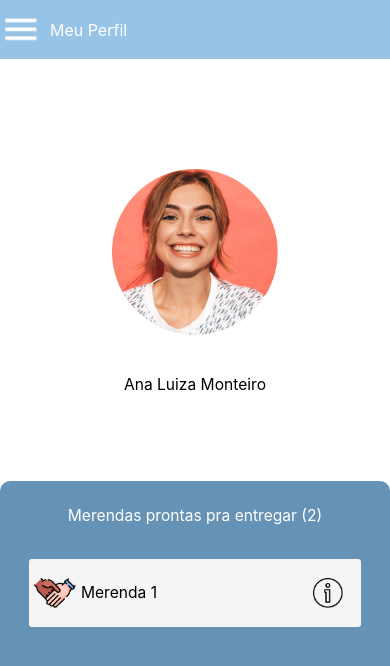
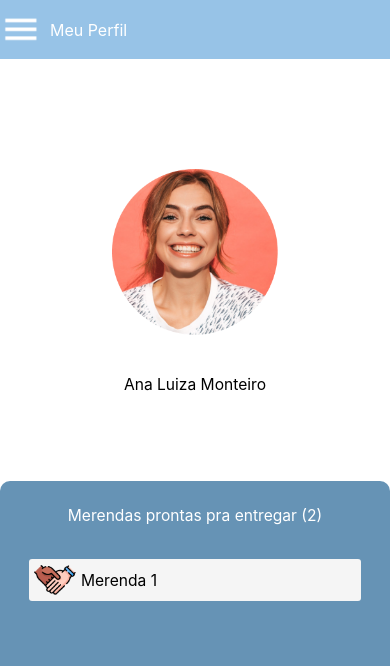
Before and after one commit to viniromao/merenda-solidaria-front, a React (Create React App) app: page /provider in a window 390 px wide. Shown: the top 666 px of the page. Built offline with nearby package versions, Linux system fonts and the light colour scheme; the HTML template or start-up script is replaced by a standard one.

Commit message:
get marmitas

```diff
--- /dev/null
+++ b/src/components/static/marmitas/index.js
@@ -0,0 +1,39 @@
+import React, { useState, useEffect } from "react";
+import api from "../../../services/api";
+
+export default function Marmitas() {
+  const [data, setData] = useState();
+  useEffect(() => {
+    api
+      .get("/api/marmitas/", {
+        headers: {
+          Authorization: "Token e83c46e9edc2061962bc604b3e16a3f138a1bef1",
+        },
+      })
+      .then((response) => {
+        setData(response.data);
+      });
+  }, []);
+
+  return (
+    <>
+      <div>
+        {data &&
+          data.map((foo) => {
+            return (
+              <div key={foo.id}>
+                <ul>
+                  <li>{foo.nome}</li>
+                  <li>
+                    Doador: {foo.usuario.first_name} {foo.usuario.last_name}
+                  </li>
+                  <li>Ingredientes: {foo.ingredientes}</li>
+                  <li>Observações: {foo.observacoes}</li>
+                </ul>
+              </div>
+            );
+          })}
+      </div>
+    </>
+  );
+}
--- a/src/pages/Provider/Provider.css
+++ b/src/pages/Provider/Provider.css
@@ -1,7 +1,7 @@
-@media all and (min-width:0px) and (max-width: 450px) {
-    #prov-main-div{
+@media all and (min-width: 0px) and (max-width: 450px) {
+  #prov-main-div {
     color: white;
-        display:flex;
+    display: flex;
     flex-direction: column;
     align-items: center;
     justify-content: flex-start;
@@ -10,106 +10,103 @@
     background-color: white;
   }
 
-    #prov-side-menu-button{
-        background: url('../../presets/icons/menu.png') no-repeat;
+  #prov-side-menu-button {
+    background: url("../../presets/icons/menu.png") no-repeat;
     background-position: center;
     background-size: 100%;
-        width:5vh;
+    width: 5vh;
     height: 5vh;
-        cursor:pointer;
+    cursor: pointer;
   }
 
-    #prov-topmenu-label{
-        margin-left:2vw;
+  #prov-topmenu-label {
+    margin-left: 2vw;
   }
 
-    #prov-nav-div{
-        background-color: #97C3E7;
-        display:flex;
+  #prov-nav-div {
+    background-color: #97c3e7;
+    display: flex;
     flex-direction: row;
     justify-content: flex-start;
     align-items: center;
     height: 7vh;
-        width:100%;
+    width: 100%;
   }
 
-    #prov-profile-div{
+  #prov-profile-div {
     display: flex;
     flex-direction: column;
     justify-content: center;
     align-items: center;
     height: 50vh;
-        width:100%;
+    width: 100%;
     background-color: white;
-        color:black;
+    color: black;
     font-size: 4vw;
   }
   /* 6693B5 */
-    #prov-profile-picture{
-        background: url('../../presets/images/profile\ image.png') no-repeat;
+  #prov-profile-picture {
+    background: url("../../presets/images/profile\ image.png") no-repeat;
     background-position: center;
     background-size: 85%;
-        width:50%;
-        height:50%;
+    width: 50%;
+    height: 50%;
     margin-bottom: 2vh;
   }
 
-    #prov-bottom-div{
-
-        display:flex;
+  #prov-bottom-div {
+    display: flex;
     flex-direction: column;
     justify-content: flex-start;
     align-items: center;
     height: 45vh;
-        width:100%;
-        background-color :#6693B5;
+    width: 100%;
+    background-color: #6693b5;
     border-radius: 10px 10px 0px 0px;
   }
 
-.prov-foodinfo-div-grouping-1{
-    display:flex;
+  .prov-foodinfo-div-grouping-1 {
+    display: flex;
     flex-direction: row;
     justify-content: space-evenly;
     align-items: center;
-    width:40%;
-    height:100%;
+    width: 40%;
+    height: 100%;
   }
 
-    .prov-foodinfo-div{
-        font-size:4vw;
-        color:black;
+  .prov-foodinfo-div {
+    font-size: 4vw;
+    color: black;
     display: flex;
     flex-direction: row;
     justify-content: space-between;
     align-items: center;
-        width:85%;
-        height: 8vh;
-        background-color: #F5F5F5;
-        margin-top:1vh;
+    width: 85%;
+    background-color: #f5f5f5;
+    margin-top: 1vh;
     border-radius: 3px;
   }
 
-    .prov-isbusy-icon{
-
-        background: url('../../presets/icons/colaboracao.png') no-repeat;
+  .prov-isbusy-icon {
+    background: url("../../presets/icons/colaboracao.png") no-repeat;
     background-position: center;
     background-size: 100%;
     height: 5vh;
-        width:5vh;
+    width: 5vh;
   }
 
-    .prov-info-icon{
+  .prov-info-icon {
     margin-right: 3vw;
-        background: url('../../presets/icons/info.png') no-repeat;
+    background: url("../../presets/icons/info.png") no-repeat;
     background-position: center;
     background-size: 70%;
     height: 5vh;
-        width:5vh;
+    width: 5vh;
   }
 
-    #prov-bottom-div-title{
+  #prov-bottom-div-title {
     font-size: 4vw;
-        margin-top:3vh;
-        margin-bottom:3vh;
+    margin-top: 3vh;
+    margin-bottom: 3vh;
   }
 }
--- a/src/pages/Provider/index.js
+++ b/src/pages/Provider/index.js
@@ -1,8 +1,11 @@
-import React from "react";
+import React, { useState } from "react";
 /* import { useHistory } from "react-router-dom"; */
 import "./Provider.css";
+import Marmitas from "../../components/static/marmitas";
 
 export default function Provider() {
+  const [showRefeicao, setShowRefeicao] = useState(false);
+
   return (
     <div id="prov-main-div">
       <div id="prov-nav-div">
@@ -17,12 +20,15 @@ export default function Provider() {
         <span id="prov-bottom-div-title">
           Merendas prontas pra entregar (2)
         </span>
-        <div className="prov-foodinfo-div">
+        <div
+          className="prov-foodinfo-div"
+          onClick={() => setShowRefeicao(!showRefeicao)}
+        >
           <div className="prov-foodinfo-div-grouping-1">
             <span className="prov-isbusy-icon"></span>
             <span>Merenda 1</span>
           </div>
-          <span className="prov-info-icon"></span>
+          {showRefeicao && <Marmitas />}
         </div>
 
         <div></div>
--- a/src/services/api.js
+++ b/src/services/api.js
@@ -0,0 +1,7 @@
+import axios from "axios";
+
+const api = axios.create({
+  baseURL: "https://appmerenda.herokuapp.com/",
+});
+
+export default api;
```
Lines whose indentation alone changed are shown as unchanged.
